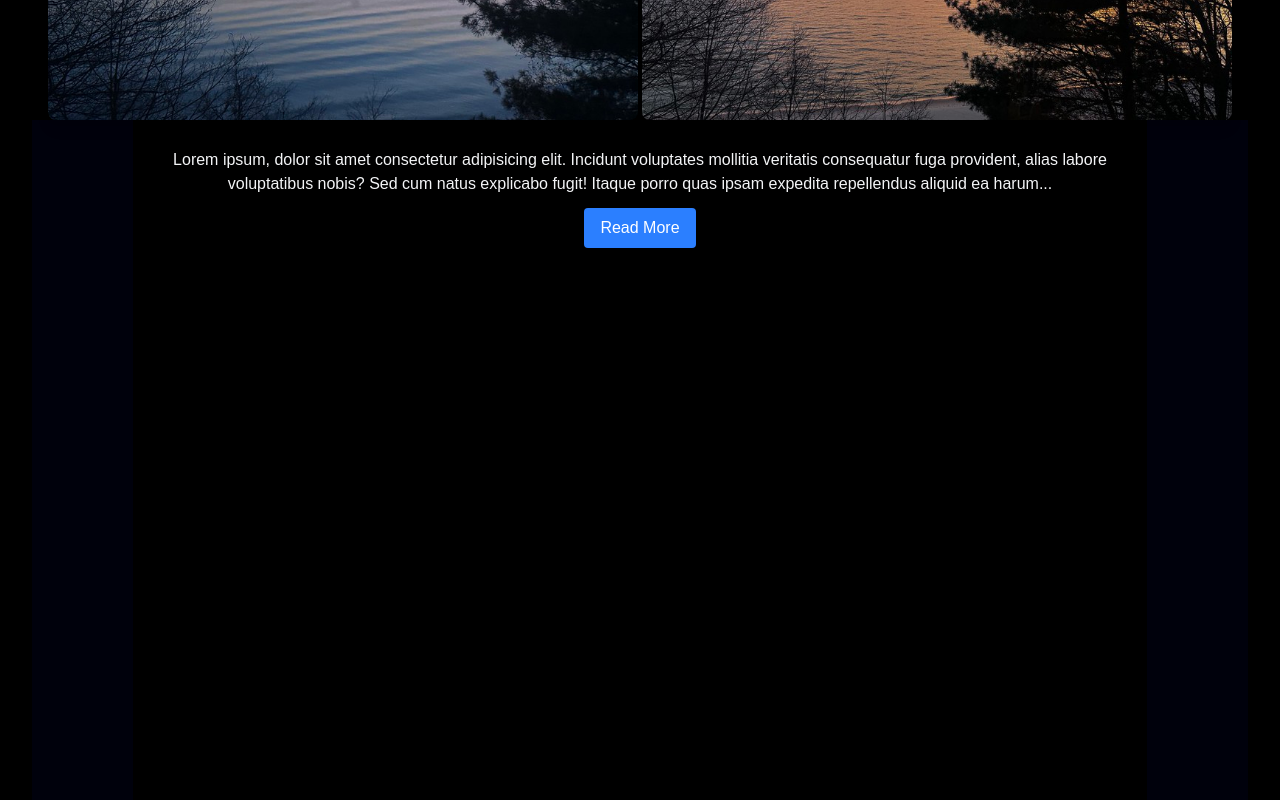
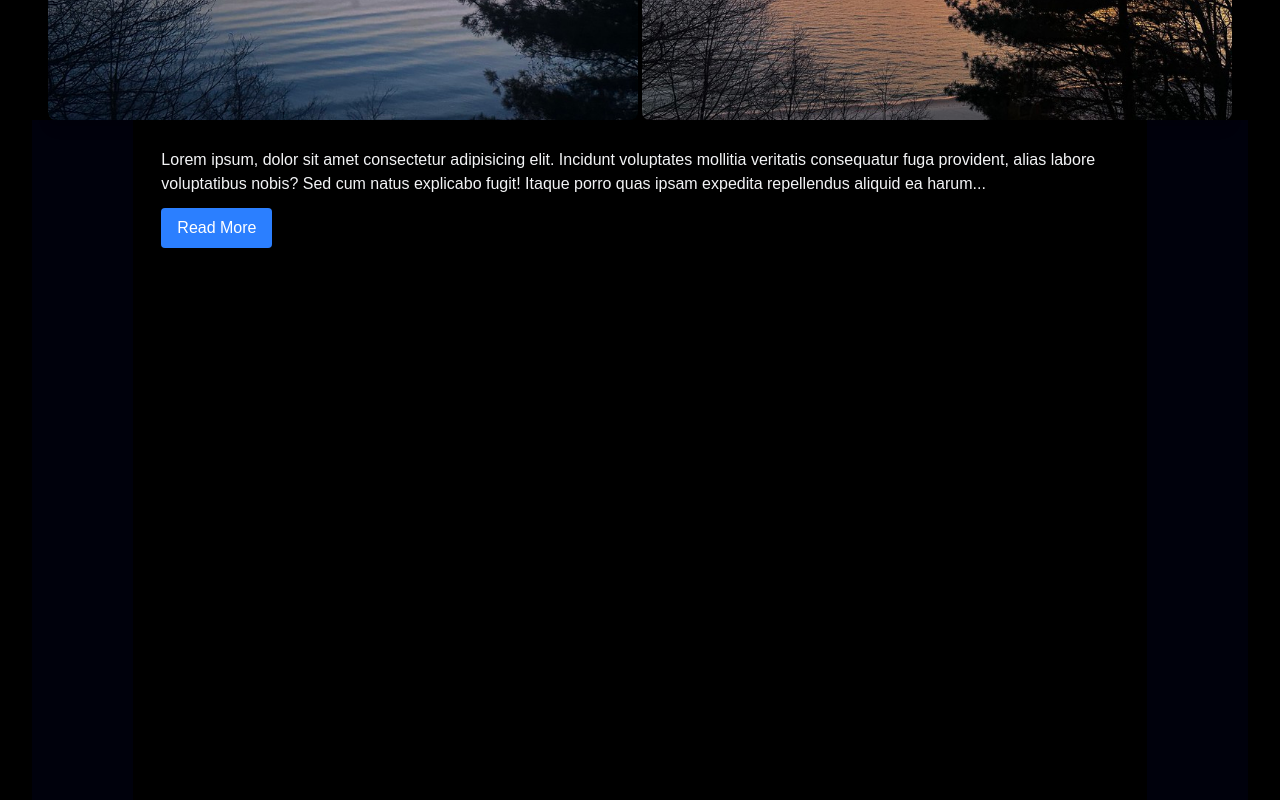
Before and after one commit to Sulai3030/portfolio-vite, a React (Vite) app: page / in a window 1280 px wide. Shown: the part 7180-7980 px from the top of the page. Built offline with nearby package versions, Linux system fonts and the light colour scheme.

Commit message:
added blog and show more button

```diff
--- a/src/components/sections/Blog.jsx
+++ b/src/components/sections/Blog.jsx
@@ -17,7 +17,7 @@ const ReadMore = () => {
 
   return (
     <>
-      <div className="bg-[#00010c] h-screen flex items-left justify-center">
+      <div className="bg-[#00010c] h-screen flex items-left justify-center text-left">
         <div className="bg-black p-7 w-5/6">
           <p>{shownContent}</p>
           <button
```
